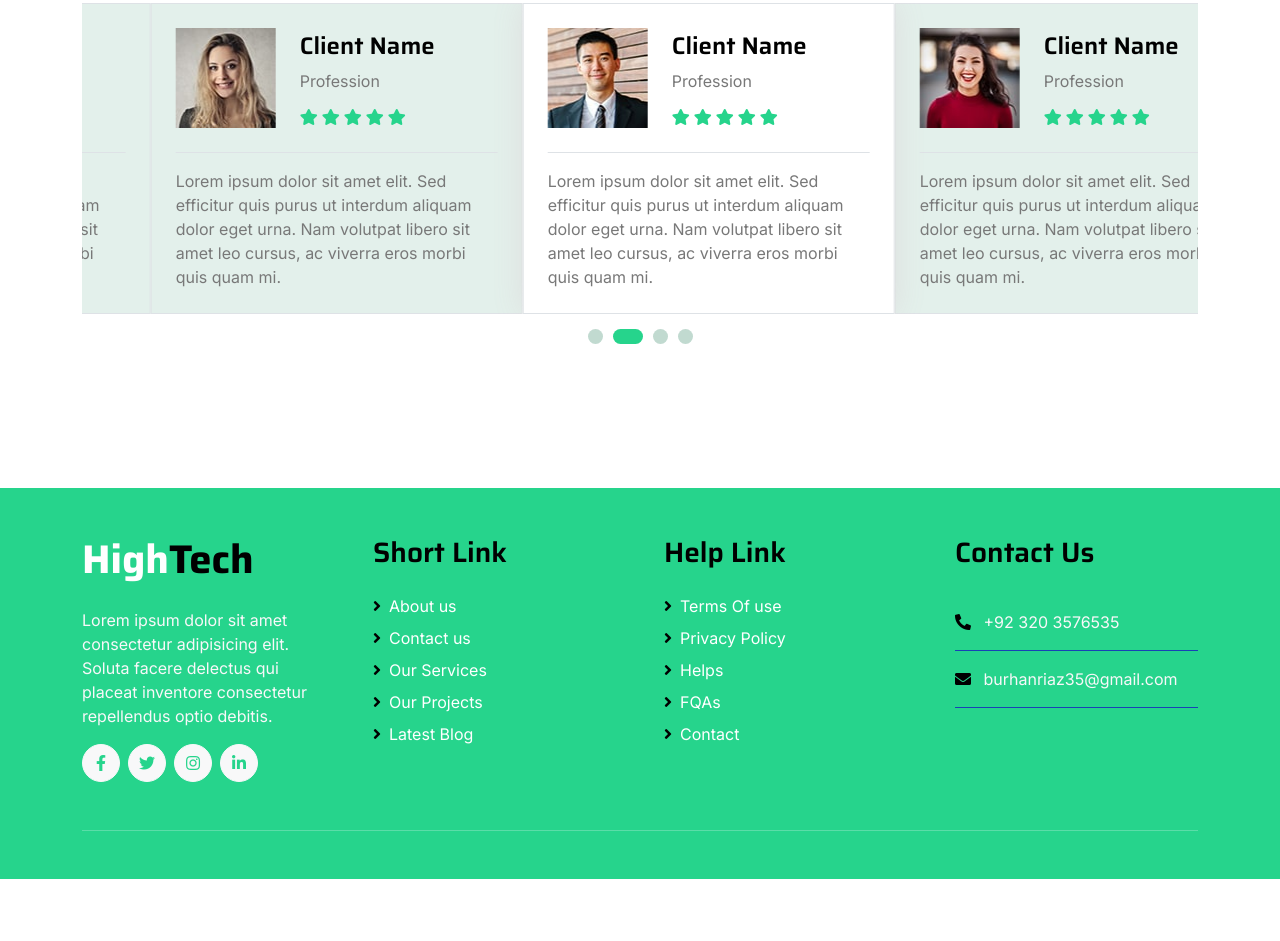
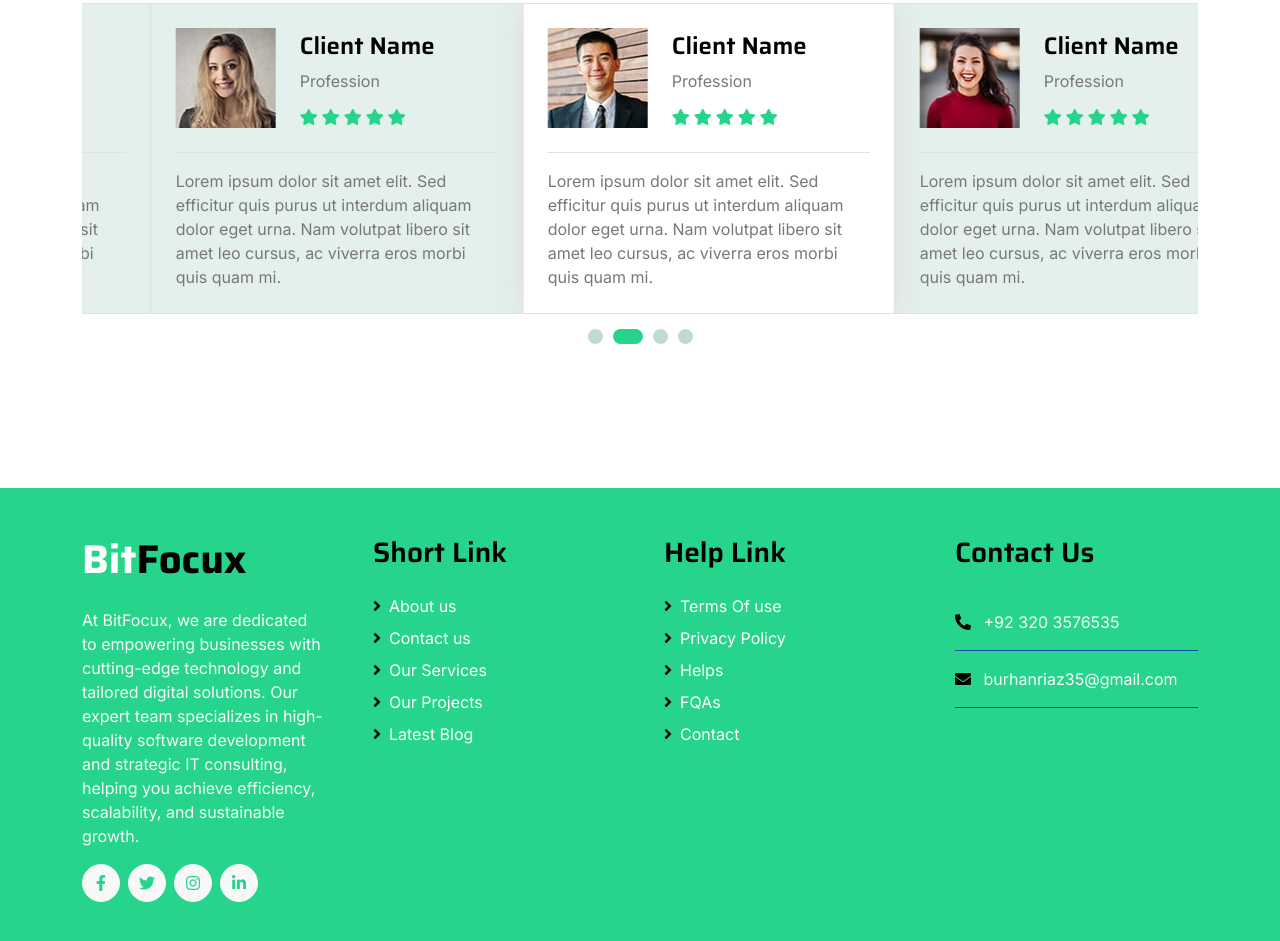
Before and after one commit to burhanriaz/bitfocux, a plain HTML site: page testimonial.html in a window 1280 px wide. Shown: the part 828-1769 px from the top of the page. Before the commit the page ends 1707 px from the top, so only its background shows below. Drawn offline with nearby package versions, Linux system fonts and the light colour scheme.

Commit message:
issue fixed

```diff
--- a/testimonial.html
+++ b/testimonial.html
@@ -262,10 +262,10 @@
                 <div class="row g-5">
                     <div class="col-lg-3 col-md-6">
                         <a href="index.html">
-                            <h1 class="text-white fw-bold d-block">High<span class="text-secondary">Tech</span> </h1>
+                            <h1 class="text-white fw-bold d-block">Bit<span class="text-secondary">Focux</span> </h1>
                         </a>
-                        <p class="mt-4 text-light">Lorem ipsum dolor sit amet consectetur adipisicing elit. Soluta facere delectus qui placeat inventore consectetur repellendus optio debitis.</p>
-                        <div class="d-flex hightech-link">
+                        <p class="mt-4 text-light">At BitFocux, we are dedicated to empowering businesses with cutting-edge technology and tailored digital solutions. Our expert team specializes in high-quality software development and strategic IT consulting, helping you achieve efficiency, scalability, and sustainable growth.</p>
+                      <div class="d-flex hightech-link">
                             <a href="" class="btn-light nav-fill btn btn-square rounded-circle me-2"><i class="fab fa-facebook-f text-primary"></i></a>
                             <a href="" class="btn-light nav-fill btn btn-square rounded-circle me-2"><i class="fab fa-twitter text-primary"></i></a>
                             <a href="" class="btn-light nav-fill btn btn-square rounded-circle me-2"><i class="fab fa-instagram text-primary"></i></a>
```
Also changed, not shown: 404.html (+3 -2 lines), about.html (+4 -2 lines), blog.html (+4 -2 lines), contact.html (+4 -2 lines), index.html (+4 -2 lines), project.html (+4 -2 lines), service.html (+4 -2 lines), team.html (+4 -2 lines).
